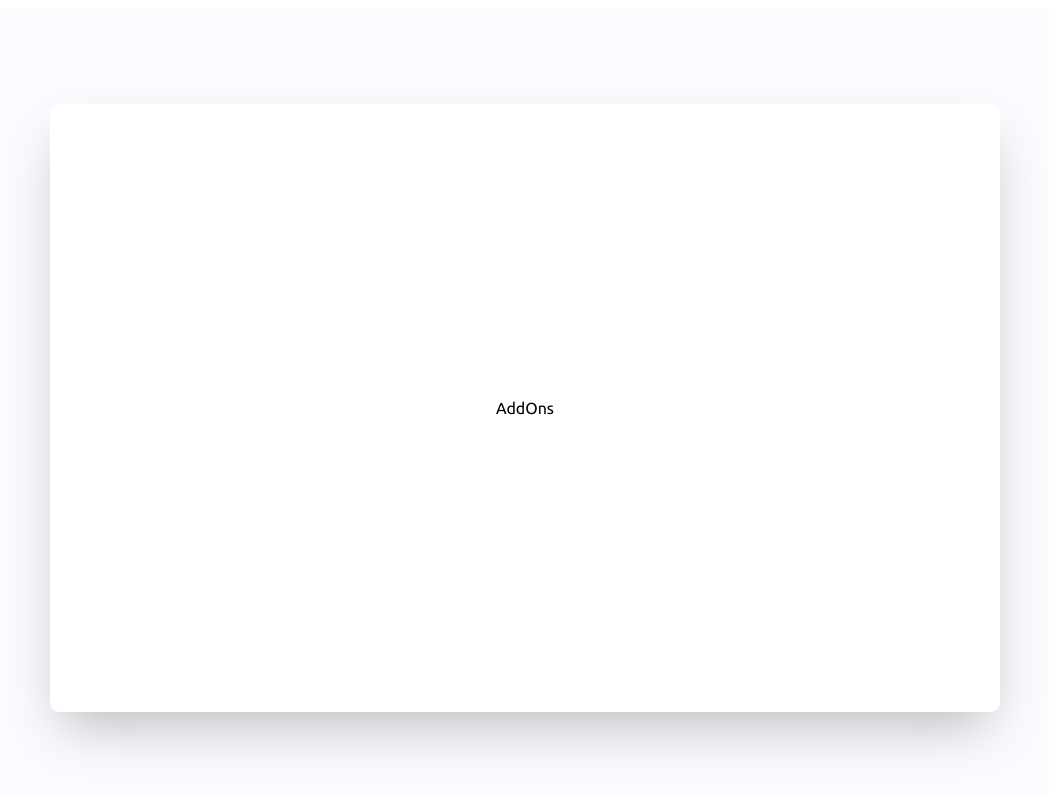
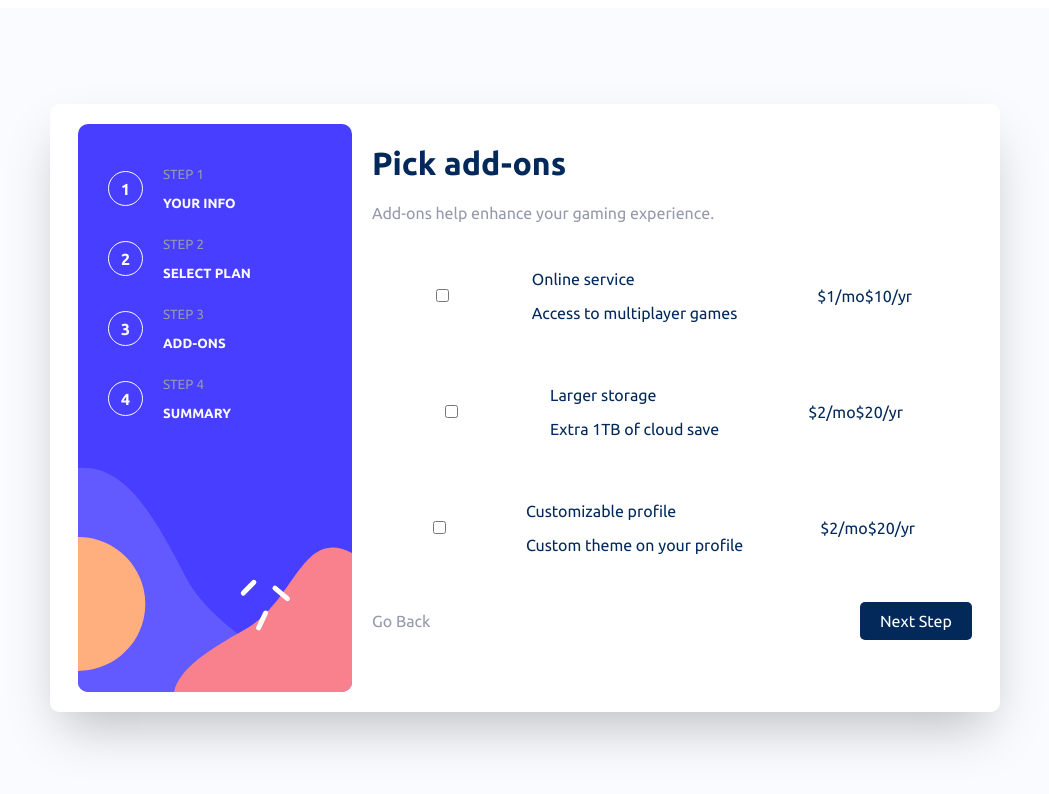
Before and after one commit to CipiVlad/multi_step_form, a React (Vite) app: page /add-ons in a window 1280 px wide. Shown: the top 794 px of the page, without its empty margins (115-1164 px from the left). Built offline with nearby package versions, Linux system fonts and the light colour scheme.

Commit message:
introduced AddOns page, mapped data from addon_module

```diff
--- a/src/components/SideBar.tsx
+++ b/src/components/SideBar.tsx
@@ -1,6 +1,6 @@
 import './SideBar.scss'
 import { steps } from '../data/steps.module'
-import StepCardContainer from './page_cards/PersonalInfoCard'
+// import StepCardContainer from './page_cards/PersonalInfoCard'
 
 const SideBar = () => {
     return (
--- /dev/null
+++ b/src/components/page_cards/AddOnsCard.scss
@@ -0,0 +1,11 @@
+@import '../../sass/_variable.scss';
+
+.add_ons_card {
+    display: flex;
+    align-items: center;
+    justify-content: space-evenly;
+    gap: 20px;
+    margin: 2em 0;
+
+
+}
--- /dev/null
+++ b/src/components/page_cards/AddOnsCard.tsx
@@ -0,0 +1,51 @@
+import { useState } from 'react'
+import './AddOnsCard.scss'
+import { Link } from 'react-router-dom'
+
+type Props = {
+    title: string,
+    subtitle: string,
+    add_ons: any
+    name: string
+    description: string
+    price: string[]
+    nextStep: string
+    back: string
+}
+
+const AddOnsCard = ({ title, subtitle, add_ons, name, description, price, nextStep, back }: Props) => {
+
+
+
+    return (
+        <div className="stepcard_container">
+            <h1 className='title'>{title}</h1>
+            <p className='subtitle'>{subtitle}</p>
+
+            {
+                add_ons.map((add_on, index) => (
+                    <div className="add_ons_card" key={add_on.name}>
+                        <input
+                            type="checkbox"
+                            name={add_on.name}
+                            id={add_on.name}
+                        />
+                        <label htmlFor={add_on.name}>
+                            <p>{add_on.name}</p>
+                            <p>{add_on.description}</p>
+                        </label>
+                        <label htmlFor={add_on.name}>
+                            <p>{add_on.price}</p>
+                        </label>
+                    </div>
+                ))
+            }
+            <nav className="navBar">
+                <Link to={`${back}`}>{back ? "Go Back" : ""}</Link>
+                <Link to={`${nextStep}`} className="btn">Next Step</Link>
+            </nav>
+
+        </div>
+    )
+}
+export default AddOnsCard
--- /dev/null
+++ b/src/data/addOns.module.ts
@@ -0,0 +1,22 @@
+export const addOns = {
+    "title": "Pick add-ons",
+    "subtitle": "Add-ons help enhance your gaming experience.",
+    "add_ons": [
+        {
+            "name": "Online service",
+            "description": "Access to multiplayer games",
+            "price": ["$1/mo", "$10/yr"],
+        },
+        {
+            "name": "Larger storage",
+            "description": "Extra 1TB of cloud save",
+            "price": ["$2/mo", "$20/yr"],
+        },
+        {
+            "name": "Customizable profile",
+            "description": "Custom theme on your profile",
+            "price": ["$2/mo", "$20/yr"],
+        }],
+    "nextStep": "/finish",
+    "back": "/select-plan"
+}
--- a/src/pages/AddOns.tsx
+++ b/src/pages/AddOns.tsx
@@ -1,7 +1,23 @@
-type Props = {}
-const AddOns = (props: Props) => {
+import SideBar from "../components/SideBar"
+import AddOnsCard from "../components/page_cards/AddOnsCard"
+import { addOns } from "../data/addOns.module"
+
+const AddOns = () => {
     return (
-        <div>AddOns</div>
-    )
+        <>
+            <SideBar />
+
+            <AddOnsCard
+                title={addOns.title}
+                subtitle={addOns.subtitle}
+                add_ons={addOns.add_ons}
+                name={addOns.add_ons[0].name}
+                description={addOns.add_ons[0].description}
+                price={addOns.add_ons[0].price}
+                nextStep={addOns.nextStep}
+                back={addOns.back}
+            />
+
+        </>)
 }
 export default AddOns
--- a/src/pages/SelectPlan.tsx
+++ b/src/pages/SelectPlan.tsx
@@ -6,10 +6,10 @@ const SelectPlan = () => {
     return (
         <>
             <SideBar
-                title={selectPlan.title}
-                subtitle={selectPlan.subtitle}
-                back={selectPlan.back}
-                nextStep={selectPlan.nextStep}
+            // title={selectPlan.title}
+            // subtitle={selectPlan.subtitle}
+            // back={selectPlan.back}
+            // nextStep={selectPlan.nextStep}
             />
 
             <SelectPlanCard
```
